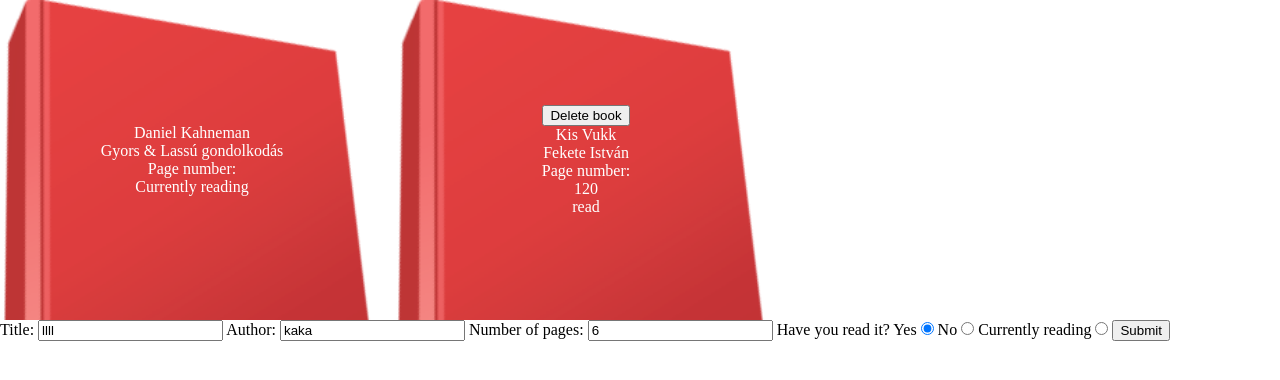
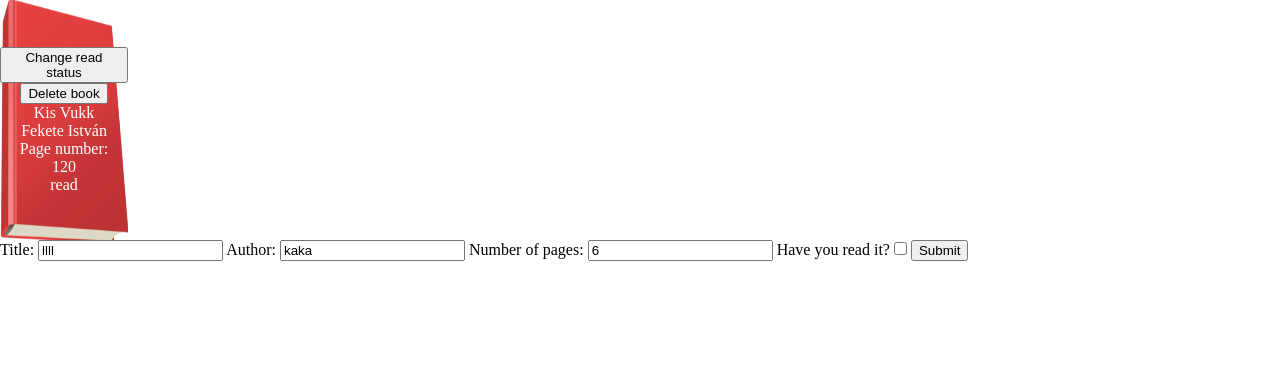
Before and after one commit to csongam7/library, a plain HTML site: page index.html in a window 1280 px wide. Drawn offline with Linux system fonts and the light colour scheme.

Commit message:
can read read status now

```diff
--- a/index.html
+++ b/index.html
@@ -8,12 +8,6 @@
   </head>
   <body>
     <div class="library">
-      <div class="book">
-        <span class="author">Daniel Kahneman</span>
-        <span class="title">Gyors & Lassú gondolkodás</span>
-        <span>Page number: </span> <span class="pageNumber"></span>
-        <span class="read">Currently reading</span>
-      </div>
     </div>
 
     <form class="addBook" method="post" >
@@ -50,15 +44,8 @@
         placeholder="Number of pages"
         value=6
         />
-
       <label for="read">Have you read it?</label>
-      <label for="yes">Yes</label>
-      <input class="input" type="radio" id="yes" name="read" value="yes" checked />
-      <label for="no">No</label>
-      <input class="input" type="radio" id="no" name="read" value="no" />
-      <label for="reading">Currently reading</label>
-      <input class="input" type="radio" id="reading" name="read" value="reading" />
-
+      <input class="input" type="checkbox" id="read" />
       <input class="submitButton" type="submit"></input>
     </form>
   </body>
@@ -89,7 +76,18 @@
     function displayBook(book){
       let newBook = document.createElement("div");
       newBook.classList.add("book");
-
+      const changeReadButton = document.createElement("button");
+      changeReadButton.innerText = "Change read status";
+      changeReadButton.addEventListener("click", function(){
+        let readingStatus = this.parentElement.querySelector('#readingStatus');
+        if(readingStatus.innerHTML == 'Yes'){
+          readingStatus.innerHTML = 'No'
+        }
+        else{
+          readingStatus.innerHTML = 'Yes';
+        };
+      })
+      newBook.appendChild(changeReadButton);
       const deleteButton = document.createElement("button");
       deleteButton.innerText = "Delete book";
       deleteButton.addEventListener("click", function(){
@@ -119,6 +117,7 @@
       newBook.appendChild(pageNum);
 
       let read = document.createElement("span");
+      read.setAttribute('id', 'readingStatus');
       read.innerText = book.read;
       newBook.appendChild(read);
 
@@ -136,7 +135,13 @@
         const author = document.getElementById("author").value
         const title = document.getElementById("title").value;
         const pageNumber = document.querySelector("#pageNumber").value;
-        const read = document.querySelector('input[name="read"]:checked').value;
+        let read = '';
+        if(document.querySelector('#read').checked){
+          read = "Yes";
+        }
+        else{
+          read = "No"
+        }
         const newBook = new Book(title, author, pageNumber, read);
         addBookToLibrary(newBook);
         resetInputFields();
--- a/style.css
+++ b/style.css
@@ -11,10 +11,11 @@
 .book{
     overflow: auto;
     background-image: url("./images/book.png");
-    background-size: cover;
+    background-size: 100% 100%;
+    background-repeat: no-repeat;
     color: white;
-    width: 30vw;
-    height: 40vh;
+    width: 10vw;
+    height: 30vh;
     font-size: medium;
     display: grid;
     grid-template-columns: 1fr;
```
